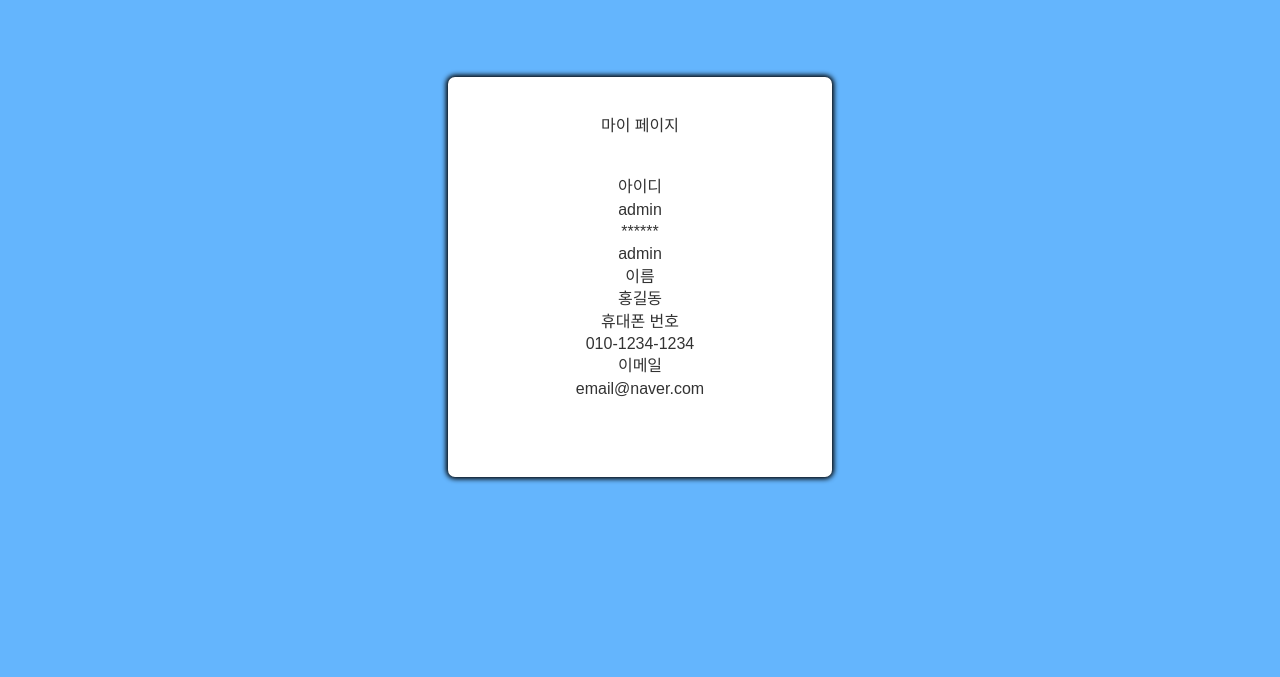
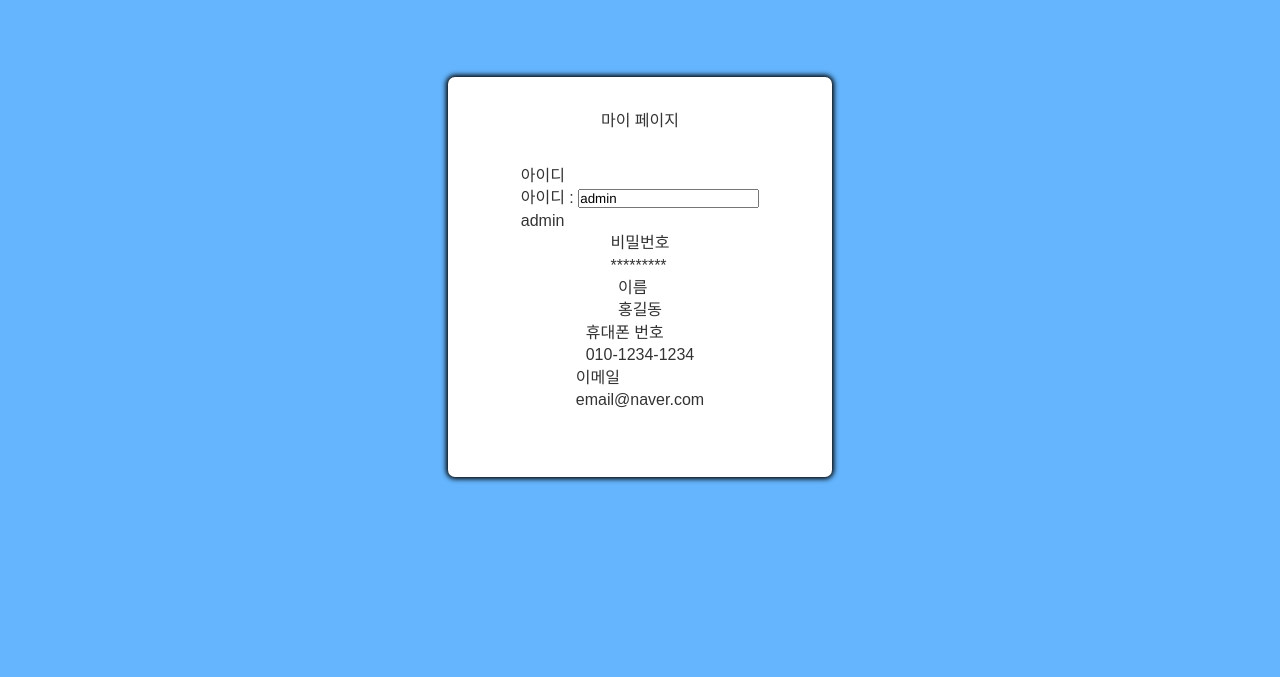
Before and after one commit to kimwoojin0081/LicenseLab, a plain HTML site: page signin/Mypage.html in a window 1280 px wide. Shown: the part 123-800 px from the top of the page. Drawn offline with nearby package versions, Linux system fonts and the light colour scheme.

Commit message:
Add files via upload

```diff
--- a/signin/Mypage.html
+++ b/signin/Mypage.html
@@ -23,18 +23,28 @@
                 <h1 id="mypage-header">마이 페이지</h1>
 
                 <form id="mypage-form">
+                  <div>
                     <h1 id="main_text">아이디</h1>
+                    아이디 : <input type="text" name="username" id="main_text" value="admin">
                     <h1 id="sub_text">admin</h1>
-                  <h1 id="main_text">******</h1>
-                  <h1 id="sub_text">admin</h1>
+                  </div>
+                  <div>
+                    <h1 id="main_text">비밀번호</h1>
+                    <h1 id="sub_text">*********</h1>
+                  </div>
+                  <div>
                     <h1 id="main_text">이름</h1>
                     <h1 id="sub_text">홍길동</h1>
+                  </div>
+                  <div>
                     <h1 id="main_text">휴대폰 번호</h1>
                     <h1 id="sub_text">010-1234-1234</h1>
+                  </div>
+                  <div>
                     <h1 id="main_text">이메일</h1>
                     <h1 id="sub_text">email@naver.com</h1>
+                  </div>
                 </form>
-
               </main>
             </div>
               <footer data-include="/LicenseLab/include/footer.html"></footer>
```
Lines whose indentation alone changed are shown as unchanged.
